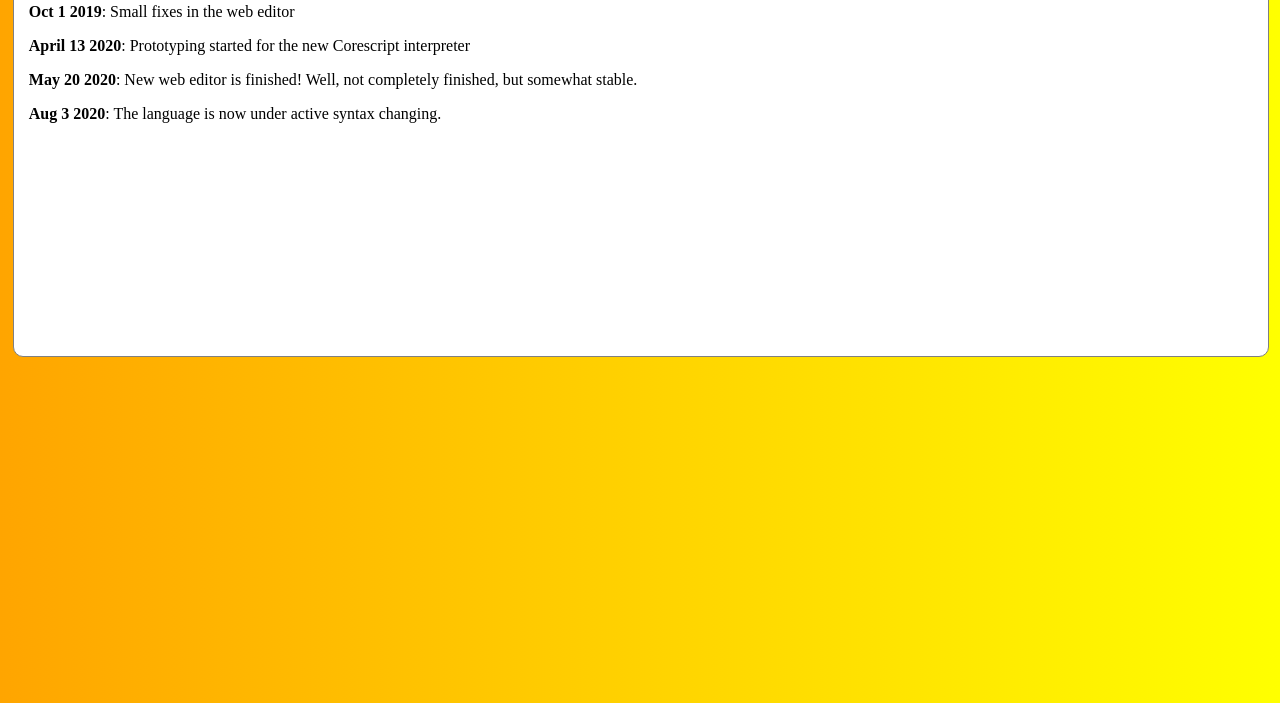
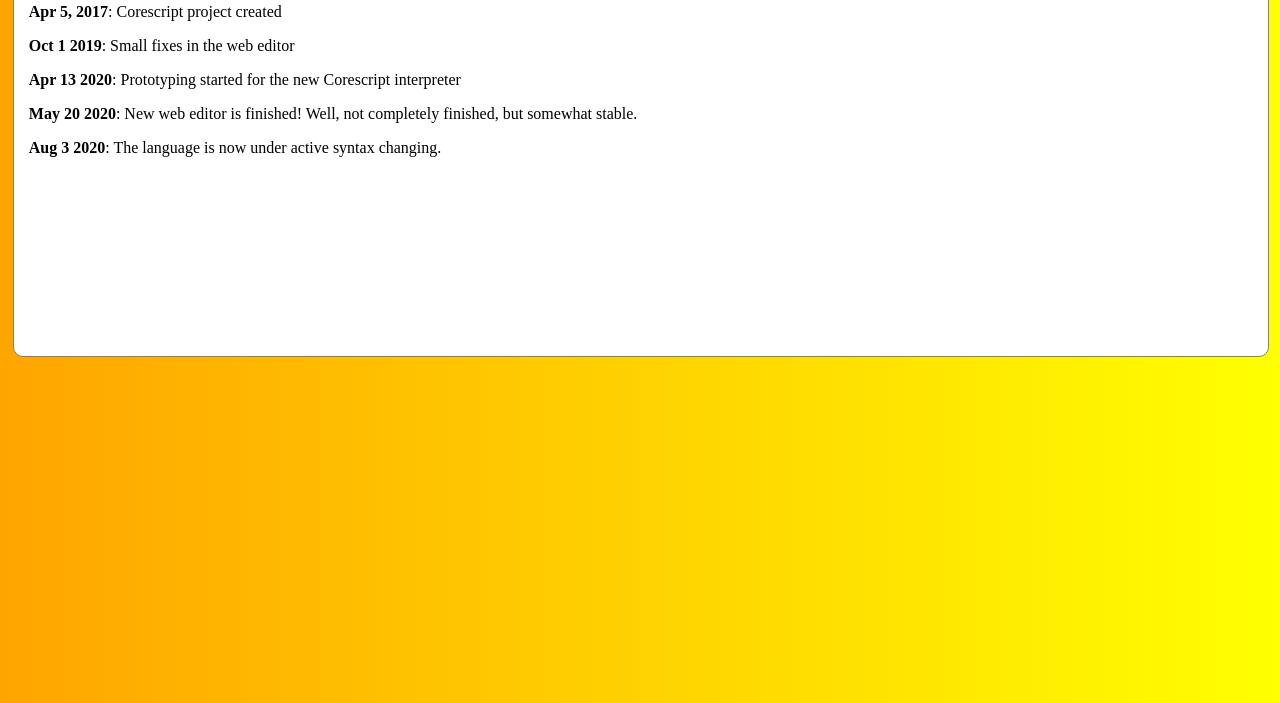
Before and after one commit to corescript-lang/corescript-lang.github.io, a plain HTML site: page index.html in a window 1280 px wide. Shown: the part 97-800 px from the top of the page. Drawn offline with Linux system fonts and the light colour scheme.

Commit message:
add creation date

```diff
--- a/index.html
+++ b/index.html
@@ -19,8 +19,9 @@
 	<div id="header">
 		<h3>Updates</h3>
 	</div>
+	<p><b>Apr 5, 2017</b>: Corescript project created</p>
 	<p><b>Oct 1 2019</b>: Small fixes in the web editor</p>
-	<p><b>April 13 2020</b>: Prototyping started for the new Corescript interpreter</p>
+	<p><b>Apr 13 2020</b>: Prototyping started for the new Corescript interpreter</p>
 	<p><b>May 20 2020</b>: New web editor is finished! Well, not completely finished, but somewhat stable.</p>
 	<p><b>Aug 3 2020</b>: The language is now under active syntax changing.</p>
 </div>
```
